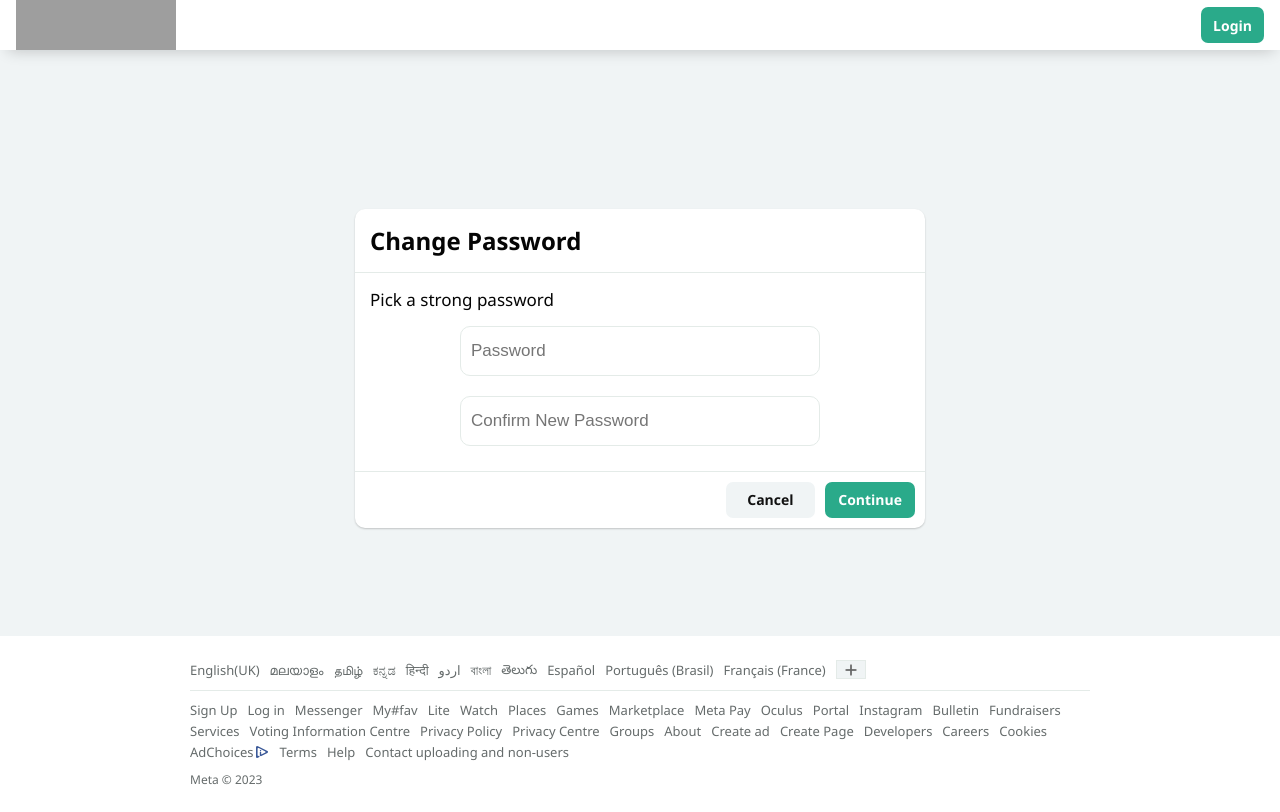
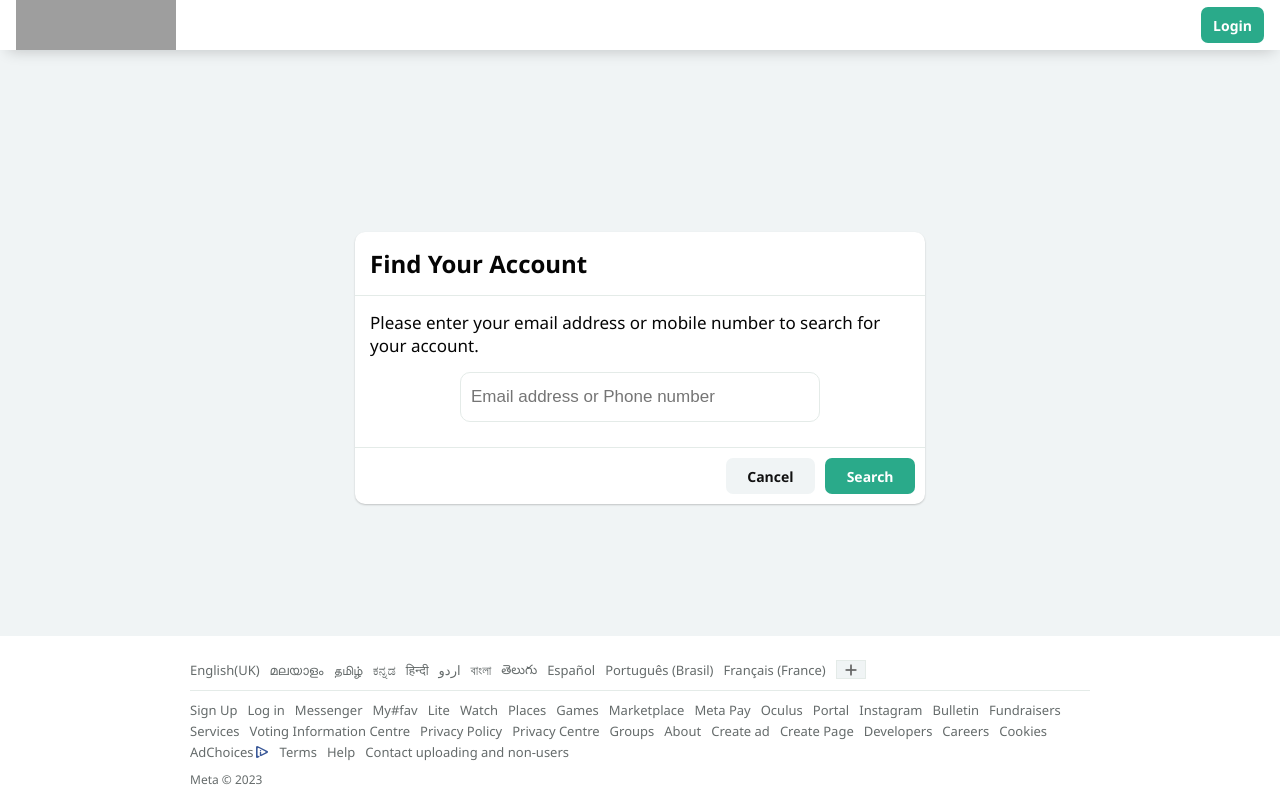
Before and after one commit to Thanveerkalathil/My-fav, a React (Create React App) app in the folder frontend/: page /reset in a window 1280 px wide. Built offline with nearby package versions, Linux system fonts and the light colour scheme; grey boxes are pictures that could not be loaded.

Commit message:
Search Account route to Reset Password

```diff
--- a/frontend/src/pages/reset/SearchAccount.js
+++ b/frontend/src/pages/reset/SearchAccount.js
@@ -3,13 +3,38 @@ import { Form, Formik } from "formik";
 import LoginInput from "../../components/inputs/loginInput";
 import { Link } from "react-router-dom";
 import * as Yup from "yup";
-export default function SearchAcount({ email, setEmail, error }) {
+import axios from "axios";
+export default function SearchAcount({
+  email,
+  setEmail,
+  error,
+  setError,
+  setLoading,
+  setUserInfos,
+  setVisible,
+}) {
   const validateEmail = Yup.object({
     email: Yup.string()
       .required("Email address is required.")
       .email("Must be a valid email address")
       .max(50, "Email address can't be more than 50 charecters."),
   });
+  const handleSearch = async () => {
+    try {
+      setLoading(true);
+
+      const { data } = await axios.post(
+        `${process.env.REACT_APP_BACKEND_URL}/findUser`,
+        { email }
+      );
+      setUserInfos(data);
+      setVisible(1);
+      setError("");
+    } catch (error) {
+      setLoading(false);
+      setError(error.response.data.message);
+    }
+  };
   return (
     <div className="reset_form">
       <div className="reset_form_header">Find Your Account</div>
@@ -23,6 +48,9 @@ export default function SearchAcount({ email, setEmail, error }) {
           email,
         }}
         validationSchema={validateEmail}
+        onSubmit={() => {
+          handleSearch();
+        }}
       >
         {(formik) => (
           <Form>
--- a/frontend/src/pages/reset/SendEmail.js
+++ b/frontend/src/pages/reset/SendEmail.js
@@ -1,6 +1,7 @@
 import { Link } from "react-router-dom";
 
-export default function SendEmail({ user }) {
+export default function SendEmail({ user ,userInfos}) {
+
   return (
     <div className="reset_form dynamic_height">
       <div className="reset_form_header">Reset Your Password</div>
@@ -13,13 +14,13 @@ export default function SendEmail({ user }) {
             <input type="radio" name="" id="email" checked readOnly />
             <div className="label_col">
               <span>Send code via email</span>
-              <span>email@email.email</span>
+              <span>{userInfos.email}</span>
             </div>
           </label>
         </div>
         <div className="reset_right">
-          <img src={user.picture} alt="" />
-          <span>email@email.email</span>
+        <img src={userInfos.picture} alt="" />
+          <span>{userInfos.email}</span>
           <span>Facebook user</span>
         </div>
         <div className="reset_form_btns">
--- a/frontend/src/pages/reset/index.js
+++ b/frontend/src/pages/reset/index.js
@@ -15,13 +15,14 @@ export default function Reset() {
   const { user } = useSelector((state) => ({ ...state }));
   const dispatch = useDispatch();
   const navigate = useNavigate();
-  const [visible, setVisible] = useState(3);
+  const [visible, setVisible] = useState(0);
   const [email, setEmail] = useState("");
+  const [loading, setLoading] = useState(false);
   const [code, setCode] = useState("");
   const [password, setPassword] = useState("");
   const [conf_password, setConf_password] = useState("");
-
   const [error, setError] = useState("");
+  const [userInfos, setUserInfos] = useState("");
 
   const logout = () => {
     Cookies.set("user", "");
@@ -30,6 +31,7 @@ export default function Reset() {
     });
     navigate("/login");
   };
+  console.log(userInfos);
   return (
     <div className="reset">
       <div className="reset_header">
@@ -60,9 +62,17 @@ export default function Reset() {
 
       <div className="reset_wrap">
         {visible === 0 && (
-          <SearchAccount email={email} setEmail={setEmail} error={error} />
+          <SearchAccount
+            email={email}
+            setEmail={setEmail}
+            error={error}
+            setError={setError}
+            setLoading={setLoading}
+            setUserInfos={setUserInfos}
+            setVisible={setVisible}
+          />
         )}
-        {visible === 1 && <SendEmail user={user} />}
+        {visible === 1 && userInfos && <SendEmail userInfos={userInfos}/>}
         {visible === 2 && (
           <CodeVerification
             user={user}
@@ -71,12 +81,14 @@ export default function Reset() {
             error={error}
           />
         )}
-        {visible === 3 && <ChangePassword
-        password={password}
-        conf_password={conf_password}
-        setPassword={setPassword}
-        setConf_password={setConf_password}
-        />}
+        {visible === 3 && (
+          <ChangePassword
+            password={password}
+            conf_password={conf_password}
+            setPassword={setPassword}
+            setConf_password={setConf_password}
+          />
+        )}
       </div>
       <Footer />
     </div>
```
Also changed, not shown: 2 other files (tests, documents, lock files or other folders).
